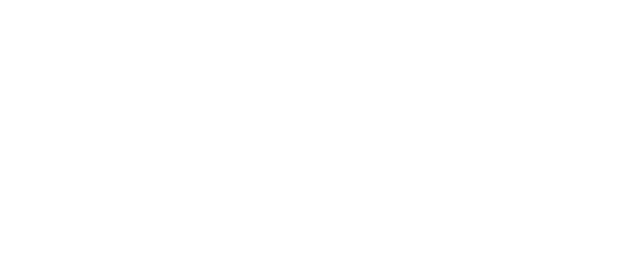
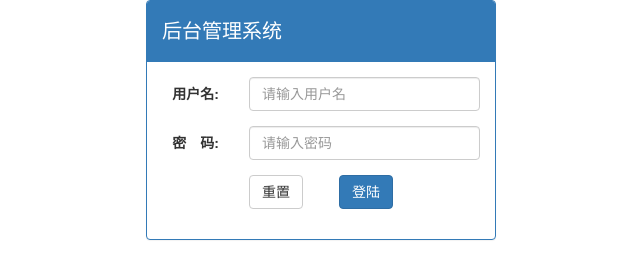
Before and after one commit to nidedong/letao, a website: page public/back/login.html in a window 1280 px wide. Shown: the whole page, without its empty margins (319-959 px from the left). Drawn offline with Linux system fonts and the light colour scheme; files that its build step writes are made by us from their sources.

Commit message:
登陆界面完成

```diff
--- a/public/back/login.html
+++ b/public/back/login.html
@@ -3,8 +3,45 @@
 <head>
   <meta charset="UTF-8">
   <title>Document</title>
+  <link rel="stylesheet" href="./lib/bootstrap/css/bootstrap.min.css">
+  <link rel="stylesheet" href="./css/common.css">
+  <link rel="stylesheet" href="./lib/bootstrap-validator/css/bootstrapValidator.min.css">
 </head>
 <body>
-
+  <div class="container">
+    <div class="col-lg-4 col-lg-offset-4 mgt_150">
+      <div class="panel panel-primary">
+        <div class="panel-heading">
+          <h3 class="panel-title">后台管理系统</h3>
+        </div>
+        <div class="panel-body">
+          <form class="form-horizontal login">
+            <div class="form-group">
+              <label for="inputEmail3" class="col-sm-3 control-label">用户名:</label>
+              <div class="col-sm-9">
+                <input type="text" name="username" class="form-control" id="inputEmail3" placeholder="请输入用户名">
+              </div>
+            </div>
+            <div class="form-group">
+              <label for="inputPassword3" class="col-sm-3 control-label">密　码:</label>
+              <div class="col-sm-9">
+                <input type="password" name="password" class="form-control" id="inputPassword3" placeholder="请输入密码">
+              </div>
+            </div>
+            <div class="form-group">
+              <div class="col-sm-offset-3 col-sm-6">
+                <button type="reset" class="btn btn-default btn-reset">重置</button>
+                <button type="submit" class="btn btn-primary pull-right btn-login">登陆</button>
+              </div>
+            </div>
+          </form>
+        </div>
+      </div>
+    </div>
+  </div>
+  <script src="./lib/jquery/jquery.min.js"></script>
+  <script src="./lib/bootstrap/js/bootstrap.min.js"></script>
+  <script src="./lib/bootstrap-validator/js/bootstrapValidator.min.js"></script>
+  <script src="js/login.js"></script>
 </body>
 </html>
```
